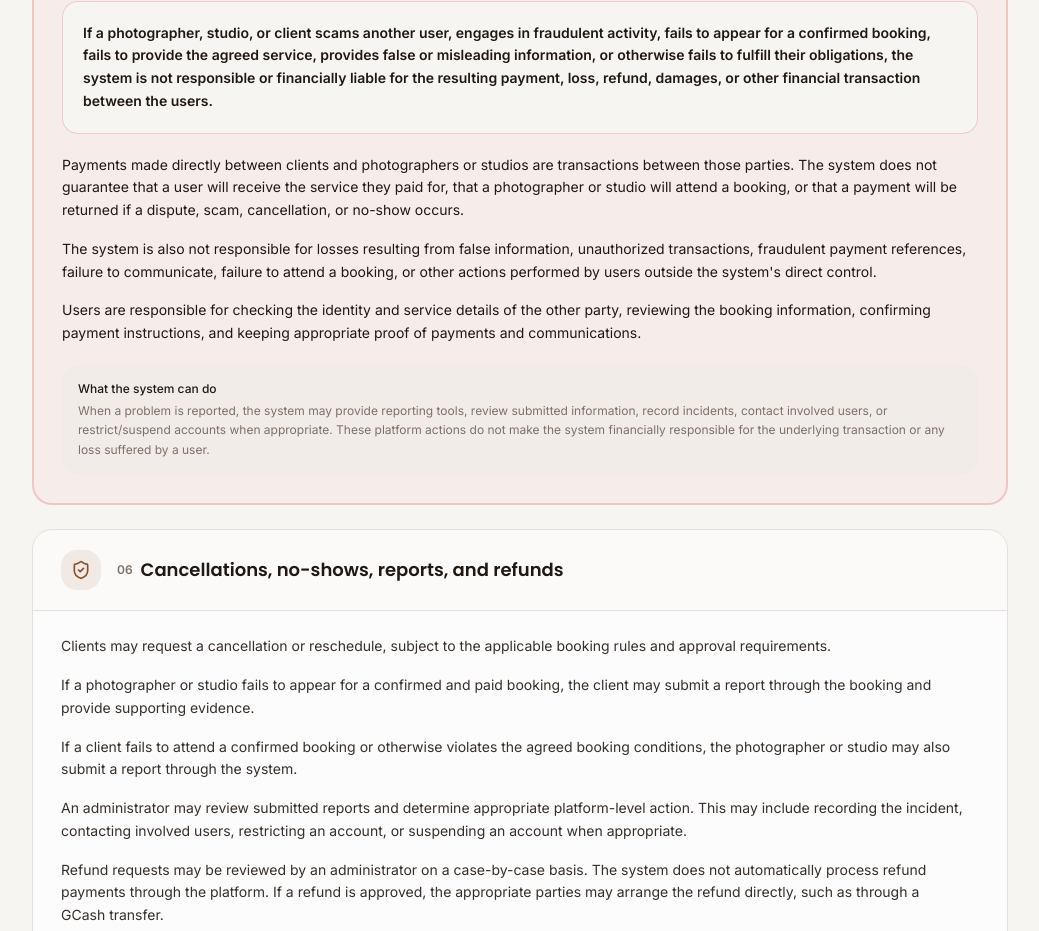
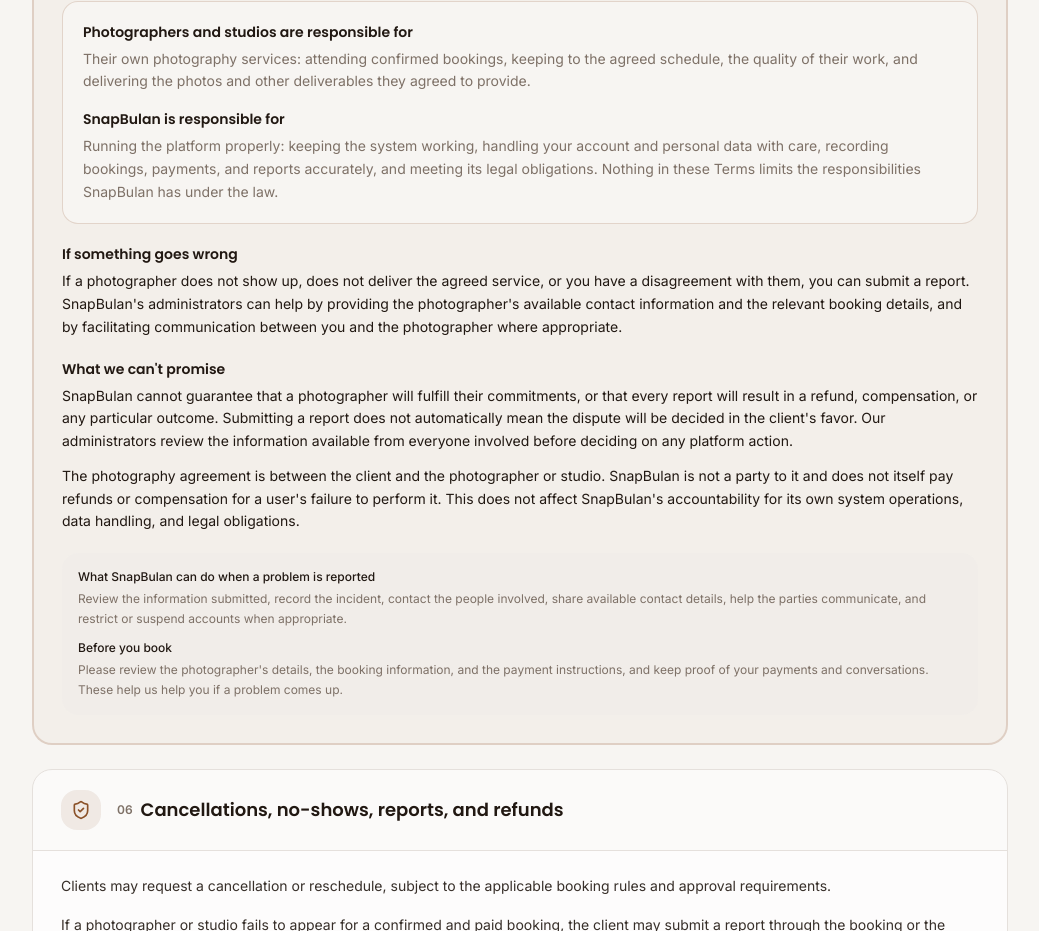
Before and after one commit to cruzetjhazel/capstone-frontend, a React (Vite) app: page /terms in a window 1280 px wide. Shown: the part 1869-2800 px from the top of the page, without its empty margins (120-1159 px from the left). Built offline with nearby package versions, Linux system fonts and the light colour scheme.

Commit message:
docs(terms): rewrite sections 05 and 06 on platform role, reports and refunds

```diff
--- a/src/pages/TermsAndConditions.tsx
+++ b/src/pages/TermsAndConditions.tsx
@@ -62,7 +62,7 @@ const { user, isLoading } = useRole();
               </p>
 
               <div className="mt-4 inline-flex items-center rounded-full bg-muted px-3 py-1.5 text-xs text-muted-foreground">
-                Last updated: September 2026
+                Last updated: November 2026
               </div>
             </div>
           </div>
@@ -193,93 +193,126 @@ const { user, isLoading } = useRole();
             </p>
           </TermsCard>
 
-          {/* 5 - IMPORTANT LIABILITY SECTION */}
-          <section className="rounded-2xl border-2 border-destructive/20 bg-destructive/[0.035] overflow-hidden">
-            {/* Section Header */}
-            <div className="px-5 sm:px-7 py-5 border-b border-destructive/10 bg-destructive/[0.04]">
+                    {/* 5 - SNAPBULAN'S ROLE AND RESPONSIBILITIES */}
+          <section className="rounded-2xl border-2 border-primary/20 bg-primary/[0.035] overflow-hidden">
+            <div className="px-5 sm:px-7 py-5 border-b border-primary/10 bg-primary/[0.04]">
               <div className="flex items-start gap-4">
-                <div className="w-11 h-11 rounded-xl bg-destructive/10 flex items-center justify-center shrink-0">
-                  <ShieldAlert className="w-5 h-5 text-destructive" />
+                <div className="w-11 h-11 rounded-xl bg-primary/10 flex items-center justify-center shrink-0">
+                  <ShieldCheck className="w-5 h-5 text-primary" />
                 </div>
 
                 <div>
                   <div className="flex items-center gap-2 mb-1">
-                    <span className="text-xs font-bold text-destructive">
-                      05
-                    </span>
-
-                    <span className="text-xs font-semibold uppercase tracking-wider text-destructive/80">
+                    <span className="text-xs font-bold text-primary">05</span>
+                    <span className="text-xs font-semibold uppercase tracking-wider text-primary/80">
                       Important
                     </span>
                   </div>
 
                   <h2 className="font-heading font-semibold text-lg">
-                    System Responsibility and User Transactions
+                    SnapBulan's Role and Responsibilities
                   </h2>
                 </div>
               </div>
             </div>
 
-            {/* Section Content */}
-            <div className="p-5 sm:p-7 text-sm leading-relaxed">
+            <div className="p-5 sm:p-7 text-sm leading-relaxed space-y-5">
               <p className="font-medium text-foreground">
-                The system only provides the platform that connects clients
-                with photographers and studios. The system does not directly
-                provide, perform, control, or guarantee the photography
-                services offered by its users.
+                SnapBulan is a platform that connects clients with independent
+                photographers and photography studios. We provide the tools to
+                find photographers, book, pay, track progress, and report
+                problems. We do not perform the photography services ourselves.
               </p>
 
-              {/* Main liability statement */}
-              <div className="my-5 rounded-xl border border-destructive/20 bg-background p-5">
-                <p className="font-semibold text-foreground leading-relaxed">
-                  If a photographer, studio, or client scams another user,
-                  engages in fraudulent activity, fails to appear for a
-                  confirmed booking, fails to provide the agreed service,
-                  provides false or misleading information, or otherwise fails
-                  to fulfill their obligations, the system is not responsible
-                  or financially liable for the resulting payment, loss,
-                  refund, damages, or other financial transaction between the
-                  users.
+              <div className="rounded-xl border border-primary/20 bg-background p-5 space-y-4">
+                <div>
+                  <h3 className="font-heading font-semibold text-sm text-foreground">
+                    Photographers and studios are responsible for
+                  </h3>
+                  <p className="mt-1.5 text-muted-foreground">
+                    Their own photography services: attending confirmed
+                    bookings, keeping to the agreed schedule, the quality of
+                    their work, and delivering the photos and other
+                    deliverables they agreed to provide.
                   </p>
                 </div>
 
-              <p className="mt-4">
-                Payments made directly between clients and photographers or
-                studios are transactions between those parties. The system
-                does not guarantee that a user will receive the service they
-                paid for, that a photographer or studio will attend a booking,
-                or that a payment will be returned if a dispute, scam,
-                cancellation, or no-show occurs.
+                <div>
+                  <h3 className="font-heading font-semibold text-sm text-foreground">
+                    SnapBulan is responsible for
+                  </h3>
+                  <p className="mt-1.5 text-muted-foreground">
+                    Running the platform properly: keeping the system working,
+                    handling your account and personal data with care,
+                    recording bookings, payments, and reports accurately, and
+                    meeting its legal obligations. Nothing in these Terms
+                    limits the responsibilities SnapBulan has under the law.
                   </p>
+                </div>
+              </div>
 
-              <p className="mt-4">
-                The system is also not responsible for losses resulting from
-                false information, unauthorized transactions, fraudulent
-                payment references, failure to communicate, failure to attend
-                a booking, or other actions performed by users outside the
-                system's direct control.
+              <div>
+                <h3 className="font-heading font-semibold text-sm text-foreground">
+                  If something goes wrong
+                </h3>
+                <p className="mt-1.5">
+                  If a photographer does not show up, does not deliver the
+                  agreed service, or you have a disagreement with them, you
+                  can submit a report. SnapBulan's administrators can help by
+                  providing the photographer's available contact information
+                  and the relevant booking details, and by facilitating
+                  communication between you and the photographer where
+                  appropriate.
                 </p>
+              </div>
 
-              <p className="mt-4">
-                Users are responsible for checking the identity and service
-                details of the other party, reviewing the booking information,
-                confirming payment instructions, and keeping appropriate proof
-                of payments and communications.
+              <div>
+                <h3 className="font-heading font-semibold text-sm text-foreground">
+                  What we can't promise
+                </h3>
+                <p className="mt-1.5">
+                  SnapBulan cannot guarantee that a photographer will fulfill
+                  their commitments, or that every report will result in a
+                  refund, compensation, or any particular outcome. Submitting
+                  a report does not automatically mean the dispute will be
+                  decided in the client's favor. Our administrators review the
+                  information available from everyone involved before
+                  deciding on any platform action.
                 </p>
+                <p className="mt-3">
+                  The photography agreement is between the client and the
+                  photographer or studio. SnapBulan is not a party to it and
+                  does not itself pay refunds or compensation for a user's
+                  failure to perform it. This does not affect SnapBulan's
+                  accountability for its own system operations, data
+                  handling, and legal obligations.
+                </p>
+              </div>
 
-              <div className="mt-5 rounded-xl bg-muted/60 p-4">
+              <div className="rounded-xl bg-muted/60 p-4 space-y-3">
+                <div>
                   <p className="text-xs font-medium text-foreground mb-1">
-                  What the system can do
+                    What SnapBulan can do when a problem is reported
                   </p>
+                  <p className="text-xs text-muted-foreground leading-relaxed">
+                    Review the information submitted, record the incident,
+                    contact the people involved, share available contact
+                    details, help the parties communicate, and restrict or
+                    suspend accounts when appropriate.
+                  </p>
+                </div>
 
+                <div>
+                  <p className="text-xs font-medium text-foreground mb-1">
+                    Before you book
+                  </p>
                   <p className="text-xs text-muted-foreground leading-relaxed">
-                  When a problem is reported, the system may provide reporting
-                  tools, review submitted information, record incidents,
-                  contact involved users, or restrict/suspend accounts when
-                  appropriate. These platform actions do not make the system
-                  financially responsible for the underlying transaction or
-                  any loss suffered by a user.
+                    Please review the photographer's details, the booking
+                    information, and the payment instructions, and keep proof
+                    of your payments and conversations. These help us help
+                    you if a problem comes up.
                   </p>
+                </div>
               </div>
             </div>
           </section>
@@ -297,29 +330,38 @@ const { user, isLoading } = useRole();
 
             <p className="mt-4">
               If a photographer or studio fails to appear for a confirmed and
-              paid booking, the client may submit a report through the booking
-              and provide supporting evidence.
+              paid booking, the client may submit a report through the
+              booking or the Report a Problem page. If a client fails to
+              attend a confirmed booking or otherwise violates the agreed
+              booking conditions, the photographer or studio may also submit
+              a report.
             </p>
 
             <p className="mt-4">
-              If a client fails to attend a confirmed booking or otherwise
-              violates the agreed booking conditions, the photographer or
-              studio may also submit a report through the system.
+              When you submit a report, you choose what you are reporting
+              and select the related photographer, booking, or payment from
+              your own records when one applies. You are encouraged to
+              include evidence, such as screenshots of conversations,
+              payment receipts, and booking confirmations. Attachments are
+              optional: up to 3 files per report (PNG, JPG, JPEG, or PDF,
+              2 MB each).
             </p>
 
             <p className="mt-4">
-              An administrator may review submitted reports and determine
-              appropriate platform-level action. This may include recording
-              the incident, contacting involved users, restricting an account,
-              or suspending an account when appropriate.
+              An administrator reviews each report and may record the
+              incident, contact the people involved, share available contact
+              information, help the parties communicate, restrict an
+              account, or suspend an account when appropriate. Submitting a
+              report does not guarantee that the dispute will be resolved in
+              your favor, or that a refund or compensation will be given.
             </p>
 
             <p className="mt-4">
-              Refund requests may be reviewed by an administrator on a
+              Refund requests are reviewed by an administrator on a
               case-by-case basis. The system does not automatically process
-              refund payments through the platform. If a refund is approved,
-              the appropriate parties may arrange the refund directly, such as
-              through a GCash transfer.
+              refund payments. If a refund is approved, the appropriate
+              parties may arrange it directly, such as through a GCash
+              transfer.
             </p>
 
             <p className="mt-4">
```
Lines whose indentation alone changed are shown as unchanged.
